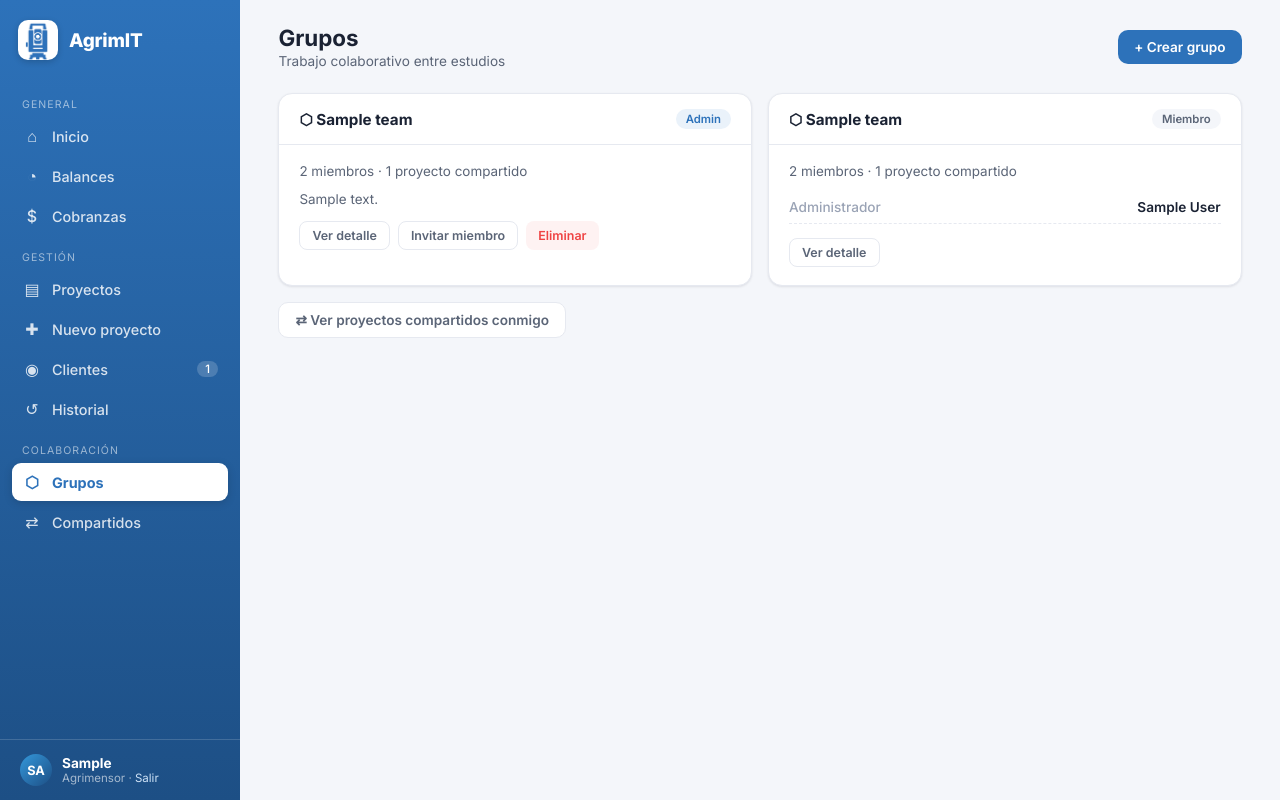
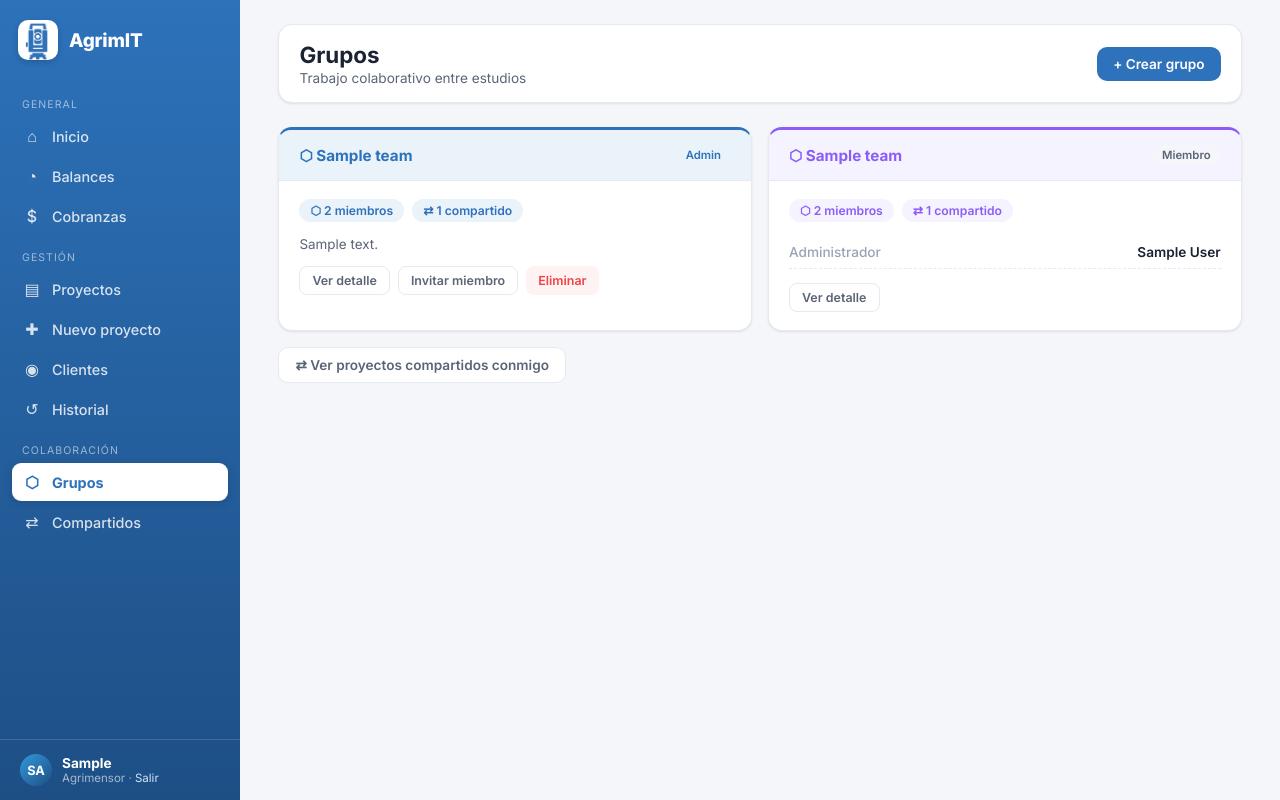
Before and after one commit to Emitax123/AgrimIT, a Django app: page /grupos/ in a window 1280 px wide. Run offline with Django 5.2, Linux system fonts and the light colour scheme; a user stored in the database is signed in; tables that the repository leaves empty hold one stand-in row (values such as "Sample post"); parts of the project's set-up code (start-up, migrations or seed data) failed here and were passed over; some libraries are stand-ins or nearby versions.

Commit message:
@ Ajustes visuales: headers con fondo, íconos nuevos, cards de grupos y sidebar
- Topbar de cada sección con fondo (surface + borde + sombra).
- Quitado el emoji 👋 del saludo del dashboard.
- Lupa de la barra de búsqueda (Inicio y Clientes) → ícono search-icon.png.
- Botón Importar (Proyectos) → ícono import-icon.png. Assets copiados a static/img/.
- Cards de Grupos con color por rol (acento + head tinte + chips de stats) para
  distinguir mejor el contenido; owner=azul, member=violeta.
- Quitados los contadores del sidebar; eliminado el context processor muerto
  `sidebar_counters` y su registro en settings (dev/prod).
- NewIcons/ ignorado (los assets servidos viven en static/img/).

Co-Authored-By: Claude Opus 4.8 (1M context) <noreply@anthropic.com>
@

```diff
--- a/agrimIT/agrimIT/settings/dev.py
+++ b/agrimIT/agrimIT/settings/dev.py
@@ -23,7 +23,6 @@ TEMPLATES = [
                 'django.template.context_processors.request',
                 'django.contrib.auth.context_processors.auth',
                 'django.contrib.messages.context_processors.messages',
-                'apps.accounting.context_processors.sidebar_counters',
             ],
         },
     },
--- a/agrimIT/agrimIT/settings/prod.py
+++ b/agrimIT/agrimIT/settings/prod.py
@@ -77,7 +77,6 @@ TEMPLATES = [
                 'django.template.context_processors.request',
                 'django.contrib.auth.context_processors.auth',
                 'django.contrib.messages.context_processors.messages',
-                'apps.accounting.context_processors.sidebar_counters',
             ],
         },
     },
--- a/agrimIT/agrimIT/static/css/design-system.css
+++ b/agrimIT/agrimIT/static/css/design-system.css
@@ -56,12 +56,15 @@ body.ds{font-family:'Inter',system-ui,sans-serif;background:var(--bg);color:var(
 
 /* ============ MAIN ============ */
 .main{flex:1;margin-left:240px;padding:24px clamp(16px,3vw,40px);max-width:1500px}
-.topbar{display:flex;align-items:center;gap:14px;margin-bottom:24px;flex-wrap:wrap}
+.topbar{display:flex;align-items:center;gap:14px;margin-bottom:24px;flex-wrap:wrap;
+  background:var(--surface);border:1px solid var(--border);border-radius:var(--radius);box-shadow:var(--shadow);padding:16px 20px}
 .topbar h1{font-size:1.4rem;font-weight:700}
 .topbar .sub{color:var(--text-2);font-size:.85rem;margin-top:2px}
 .search{display:flex;align-items:center;gap:8px;background:var(--surface);
   border:1px solid var(--border);border-radius:10px;padding:8px 14px;min-width:240px;box-shadow:var(--shadow);position:relative}
 .search input{border:none;outline:none;background:none;font-size:.875rem;flex:1;color:var(--text)}
+.search-ico{width:16px;height:16px;flex-shrink:0;opacity:.55}
+.btn-ico{width:16px;height:16px;display:inline-block;object-fit:contain}
 .btn{border:none;border-radius:10px;padding:9px 16px;font-size:.85rem;font-weight:600;transition:all .15s;display:inline-flex;align-items:center;gap:7px}
 .btn-primary{background:var(--primary);color:#fff}
 .btn-primary:hover{background:var(--primary-dark);box-shadow:var(--shadow-lg)}
@@ -174,6 +177,18 @@ label.fl{display:block;font-size:.76rem;font-weight:600;color:var(--text-2);marg
 .kv:last-child{border:none}
 .kv .k{color:var(--text-3);font-weight:500}
 .kv .v{font-weight:600;text-align:right}
+/* ====== Team cards (Grupos) — color por rol para diferenciar contenido ====== */
+.team-card{overflow:hidden;border-top:3px solid var(--primary);transition:box-shadow .15s,transform .15s}
+.team-card:hover{box-shadow:var(--shadow-lg);transform:translateY(-2px)}
+.team-card .head{background:var(--primary-soft)}
+.team-card .head h2{color:var(--primary)}
+.team-card.member{border-top-color:var(--violet)}
+.team-card.member .head{background:var(--violet-soft)}
+.team-card.member .head h2{color:var(--violet)}
+.team-stats{display:flex;gap:8px;flex-wrap:wrap;margin-bottom:14px}
+.team-stats .chip{display:inline-flex;align-items:center;gap:5px;background:var(--primary-soft);color:var(--primary);
+  border-radius:99px;padding:4px 11px;font-size:.76rem;font-weight:600}
+.team-card.member .team-stats .chip{background:var(--violet-soft);color:var(--violet)}
 .nomen{display:grid;grid-template-columns:repeat(auto-fill,minmax(105px,1fr));gap:9px}
 .nomen .cell{background:var(--bg);border-radius:9px;padding:8px 10px}
 .nomen .cell .k{font-size:.65rem;text-transform:uppercase;letter-spacing:.05em;color:var(--text-3);font-weight:600}
--- a/agrimIT/apps/accounting/context_processors.py
+++ /dev/null
@@ -1,34 +0,0 @@
-"""
-Context processor liviano para los contadores del sidebar (REDESIGN §3.2/§7.3).
-
-Expone `project_count`, `receivables_count` y `clients_count` en todas las páginas
-para que las píldoras `.count` del sidebar (ya cableadas en base_template.html) sean
-consistentes en toda la app, no solo en Inicio. Guardado contra usuarios anónimos.
-"""
-from django.db.models import F
-
-from apps.accounting.models import Account
-from apps.clients.models import Client
-from apps.project_admin.models import Project
-
-
-def sidebar_counters(request):
-    user = getattr(request, 'user', None)
-    if user is None or not user.is_authenticated:
-        return {}
-
-    project_count = Project.objects.filter(user=user, closed=False).count()
-
-    receivables_count = (Account.objects
-                         .filter(project__user=user, project__closed=False, estimated__gt=0)
-                         .annotate(saldo=F('estimated') - F('advance'))
-                         .filter(saldo__gt=0)
-                         .count())
-
-    clients_count = Client.objects.filter(user=user).count()
-
-    return {
-        'project_count': project_count,
-        'receivables_count': receivables_count,
-        'clients_count': clients_count,
-    }
--- a/agrimIT/templates/base/Index.html
+++ b/agrimIT/templates/base/Index.html
@@ -3,11 +3,11 @@
 
 {% block topbar %}
   <div>
-    <h1>Buen día, {{ request.user.first_name|default:request.user.username }} 👋</h1>
+    <h1>Buen día, {{ request.user.first_name|default:request.user.username }}</h1>
     <div class="sub">Resumen del estudio — {{ current_month_label }} {{ current_year }}</div>
   </div>
   <div class="search ml-auto" data-projects-url="{% url 'projects' %}">
-    <span>🔍</span>
+    <img src="{% static 'img/search-icon.png' %}" alt="" class="search-ico" />
     <input id="search-input" type="text" autocomplete="off" placeholder="Buscar proyecto, cliente, partida…" />
     <input type="hidden" id="project-link" data-url="{% url 'projectview' pk=0 %}" />
     <div id="results-cont" class="results-cont"></div>
--- a/agrimIT/templates/base/base_template.html
+++ b/agrimIT/templates/base/base_template.html
@@ -35,12 +35,12 @@
           <div class="label">General</div>
           <a href="{% url 'index' %}" class="{% if cur == 'index' %}active{% endif %}"><span class="ico">⌂</span> Inicio</a>
           <a href="{% url 'balance' %}" class="{% if cur == 'balance' %}active{% endif %}"><span class="ico">◔</span> Balances</a>
-          <a href="{% url 'accounting_display' %}" class="{% if cur == 'accounting_display' or cur == 'accform' %}active{% endif %}"><span class="ico">$</span> Cobranzas{% if receivables_count %} <span class="count">{{ receivables_count }}</span>{% endif %}</a>
+          <a href="{% url 'accounting_display' %}" class="{% if cur == 'accounting_display' or cur == 'accform' %}active{% endif %}"><span class="ico">$</span> Cobranzas</a>
 
           <div class="label">Gestión</div>
-          <a href="{% url 'projects' %}" class="{% if cur == 'projects' or cur == 'projectslisttype' or cur == 'projectslist' or cur == 'projectview' or cur == 'modification' or cur == 'fullmodification' or cur == 'duplicate' or cur == 'close' or cur == 'upload' or cur == 'download' or cur == 'deletefile' or cur == 'project_notes' %}active{% endif %}"><span class="ico">▤</span> Proyectos{% if project_count %} <span class="count">{{ project_count }}</span>{% endif %}</a>
+          <a href="{% url 'projects' %}" class="{% if cur == 'projects' or cur == 'projectslisttype' or cur == 'projectslist' or cur == 'projectview' or cur == 'modification' or cur == 'fullmodification' or cur == 'duplicate' or cur == 'close' or cur == 'upload' or cur == 'download' or cur == 'deletefile' or cur == 'project_notes' %}active{% endif %}"><span class="ico">▤</span> Proyectos</a>
           <a href="{% url 'create' %}" class="{% if cur == 'create' or cur == 'import_projects' %}active{% endif %}"><span class="ico">✚</span> Nuevo proyecto</a>
-          <a href="{% url 'clients' %}" class="{% if cur == 'clients' or cur == 'clientcreate' or cur == 'clientprojectcreate' or cur == 'deleteclient' %}active{% endif %}"><span class="ico">◉</span> Clientes{% if clients_count %} <span class="count">{{ clients_count }}</span>{% endif %}</a>
+          <a href="{% url 'clients' %}" class="{% if cur == 'clients' or cur == 'clientcreate' or cur == 'clientprojectcreate' or cur == 'deleteclient' %}active{% endif %}"><span class="ico">◉</span> Clientes</a>
           <a href="{% url 'history' %}" class="{% if cur == 'history' %}active{% endif %}"><span class="ico">↺</span> Historial</a>
 
           <div class="label">Colaboración</div>
--- a/agrimIT/templates/clients/clients_template.html
+++ b/agrimIT/templates/clients/clients_template.html
@@ -8,7 +8,7 @@
     <div class="sub">{{ clients|length }} registrados</div>
   </div>
   <div class="search ml-auto">
-    <span>🔍</span>
+    <img src="{% static 'img/search-icon.png' %}" alt="" class="search-ico" />
     <input id="client-filter" type="text" autocomplete="off" placeholder="Buscar cliente…">
   </div>
   <a href="{% url 'clientcreate' %}" class="btn btn-primary">+ Crear cliente</a>
--- a/agrimIT/templates/project_admin/project_list_template.html
+++ b/agrimIT/templates/project_admin/project_list_template.html
@@ -11,7 +11,7 @@
     {% endif %}
   </div>
   <div class="ml-auto" style="display:flex;gap:8px;flex-wrap:wrap">
-    <a href="{% url 'import_projects' %}" class="btn btn-ghost">📥 Importar</a>
+    <a href="{% url 'import_projects' %}" class="btn btn-ghost"><img src="{% static 'img/import-icon.png' %}" alt="" class="btn-ico"> Importar</a>
     <a href="{% url 'create' %}" class="btn btn-primary">+ Nuevo</a>
   </div>
 {% endblock %}
--- a/agrimIT/templates/teams/team_list.html
+++ b/agrimIT/templates/teams/team_list.html
@@ -18,15 +18,15 @@
 
   <div class="grid2">
     {% for team in owned_teams %}
-      <div class="panel">
+      <div class="panel team-card owner">
         <div class="head">
           <h2>⬡ {{ team.name }}</h2>
           <span class="badge b-blue">Admin</span>
         </div>
         <div class="body">
-          <div style="font-size:.84rem;color:var(--text-2);margin-bottom:12px">
-            {{ team.get_members_count }} miembro{{ team.get_members_count|pluralize }} ·
-            {{ team.get_shared_projects_count }} proyecto{{ team.get_shared_projects_count|pluralize }} compartido{{ team.get_shared_projects_count|pluralize }}
+          <div class="team-stats">
+            <span class="chip">⬡ {{ team.get_members_count }} miembro{{ team.get_members_count|pluralize }}</span>
+            <span class="chip">⇄ {{ team.get_shared_projects_count }} compartido{{ team.get_shared_projects_count|pluralize }}</span>
           </div>
           {% if team.description %}
             <p style="font-size:.84rem;color:var(--text-2);margin-bottom:14px">{{ team.description|truncatewords:20 }}</p>
@@ -41,15 +41,15 @@
     {% endfor %}
 
     {% for team in member_teams %}
-      <div class="panel">
+      <div class="panel team-card member">
         <div class="head">
           <h2>⬡ {{ team.name }}</h2>
           <span class="badge b-gray">Miembro</span>
         </div>
         <div class="body">
-          <div style="font-size:.84rem;color:var(--text-2);margin-bottom:12px">
-            {{ team.get_members_count }} miembro{{ team.get_members_count|pluralize }} ·
-            {{ team.get_shared_projects_count }} proyecto{{ team.get_shared_projects_count|pluralize }} compartido{{ team.get_shared_projects_count|pluralize }}
+          <div class="team-stats">
+            <span class="chip">⬡ {{ team.get_members_count }} miembro{{ team.get_members_count|pluralize }}</span>
+            <span class="chip">⇄ {{ team.get_shared_projects_count }} compartido{{ team.get_shared_projects_count|pluralize }}</span>
           </div>
           <div class="kv">
             <span class="k">Administrador</span>
```
Also changed, not shown: agrimIT/agrimIT/static/img/import-icon.png (added), agrimIT/agrimIT/static/img/search-icon.png (added), 1 other file.
